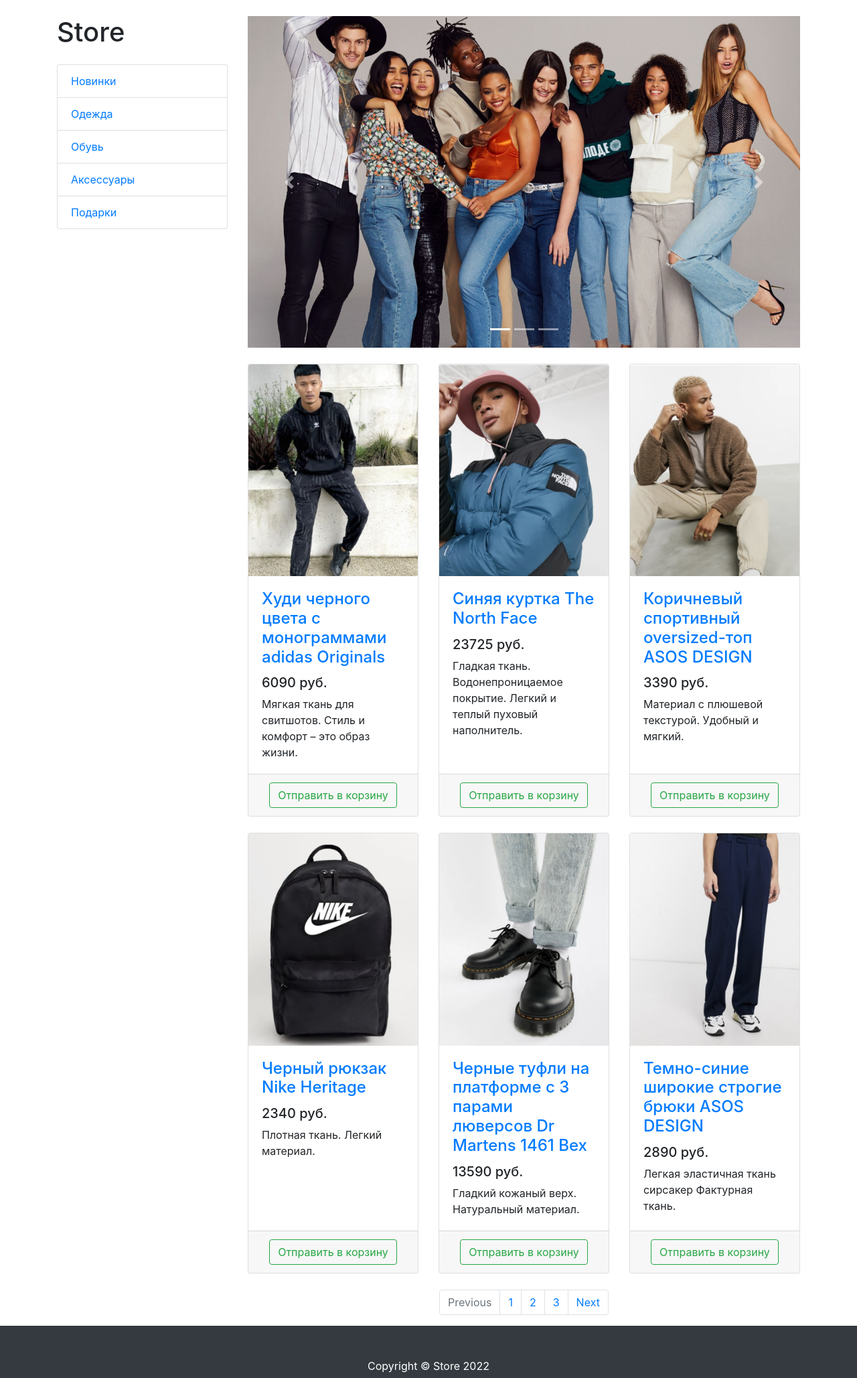
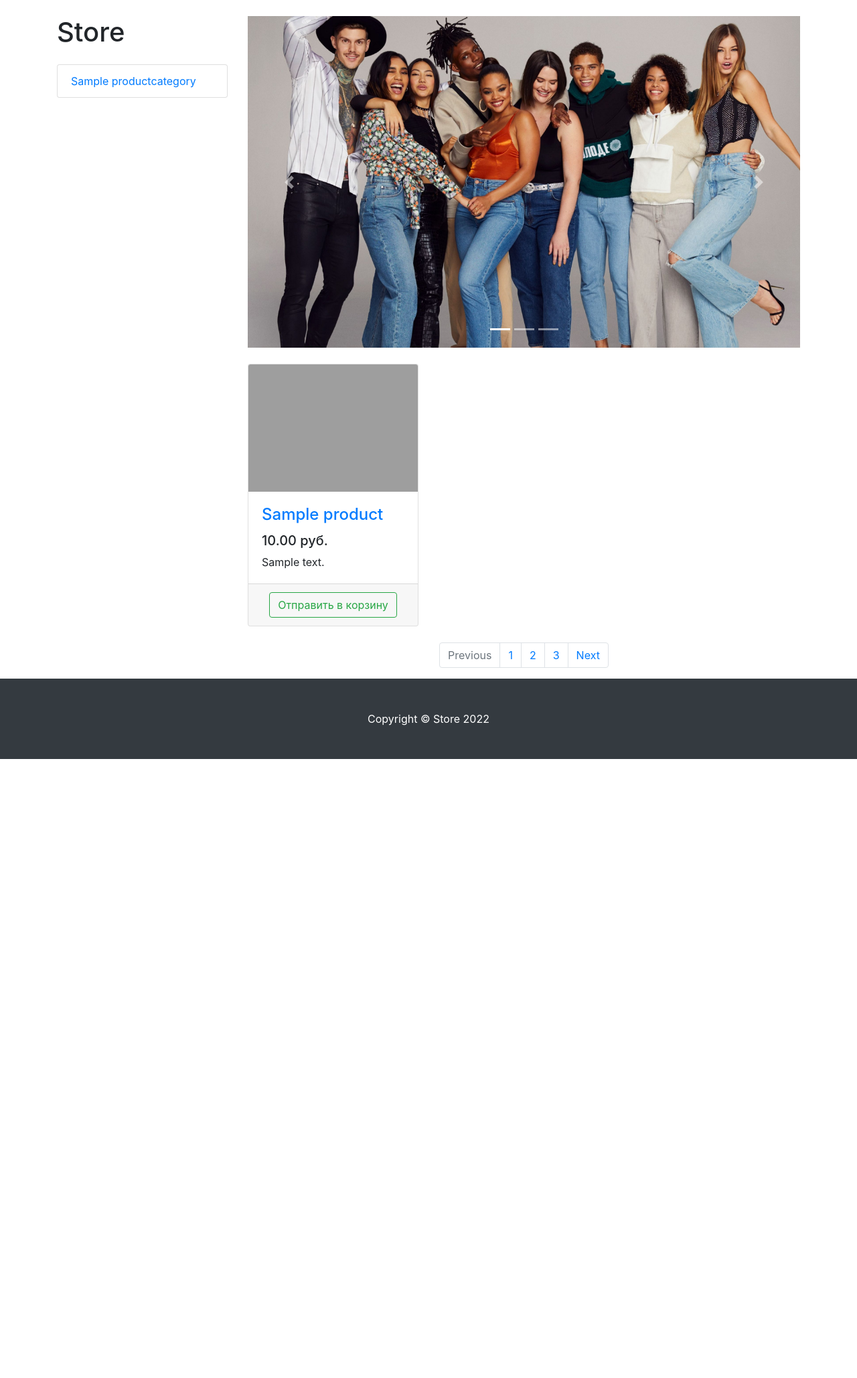
Before and after one commit to d-hurricane/stepik-django, a Django app: page /products/ in a window 1280 px wide. Shown: the part 56-2113 px from the top of the page at 67% size. After the commit the page ends 1189 px from the top, so only its background shows below. Run offline with Django 3.2, Linux system fonts and the light colour scheme; tables that the repository leaves empty hold one stand-in row (values such as "Sample post"); some libraries are stand-ins or nearby versions; grey boxes are pictures that could not be loaded.

Commit message:
3.7 Работа с моделями в контроллерах и шаблонах
Использование данных БД для вывода категорий и товаров в каталоге.

```diff
--- a/store-server/store/products/templates/products/products.html
+++ b/store-server/store/products/templates/products/products.html
@@ -14,11 +14,9 @@
 
                 <h1 class="my-4">Store</h1>
                 <div class="list-group">
-                    <a href="#" class="list-group-item">Новинки</a>
-                    <a href="#" class="list-group-item">Одежда</a>
-                    <a href="#" class="list-group-item">Обувь</a>
-                    <a href="#" class="list-group-item">Аксессуары</a>
-                    <a href="#" class="list-group-item">Подарки</a>
+                    {% for category in categories %}
+                        <a href="#" class="list-group-item">{{ category.name }}</a>
+                    {% endfor %}
                 </div>
 
             </div>
@@ -60,7 +58,7 @@
                         <div class="card h-100">
                             <a href="#">
                                 <img class="card-img-top"
-                                     src="{% static 'vendor/img/products' %}/{{ product.image }}"
+                                     src="..."
                                      alt="">
                             </a>
                             <div class="card-body">
--- a/store-server/store/products/views.py
+++ b/store-server/store/products/views.py
@@ -1,4 +1,5 @@
 from django.shortcuts import render
+from products.models import *
 
 
 def index(request):
@@ -11,43 +12,7 @@
 def products(request):
     context = {
         'title': 'Store - Каталог',
-        'products': [
-            {
-                'name': 'Худи черного цвета с монограммами adidas Originals',
-                'description': 'Мягкая ткань для свитшотов. Стиль и комфорт – это образ жизни.',
-                'price': 6090,
-                'image': 'Adidas-hoodie.png',
-            },
-            {
-                'name': 'Синяя куртка The North Face',
-                'description': 'Гладкая ткань. Водонепроницаемое покрытие. Легкий и теплый пуховый наполнитель.',
-                'price': 23_725,
-                'image': 'Blue-jacket-The-North-Face.png',
-            },
-            {
-                'name': 'Коричневый спортивный oversized-топ ASOS DESIGN',
-                'description': 'Материал с плюшевой текстурой. Удобный и мягкий.',
-                'price': 3_390,
-                'image': 'Brown-sports-oversized-top-ASOS-DESIGN.png',
-            },
-            {
-                'name': 'Черный рюкзак Nike Heritage',
-                'description': 'Плотная ткань. Легкий материал.',
-                'price': 2_340,
-                'image': 'Black-Nike-Heritage-backpack.png',
-            },
-            {
-                'name': 'Черные туфли на платформе с 3 парами люверсов Dr Martens 1461 Bex',
-                'description': 'Гладкий кожаный верх. Натуральный материал.',
-                'price': 13_590,
-                'image': 'Black-Dr-Martens-shoes.png',
-            },
-            {
-                'name': 'Темно-синие широкие строгие брюки ASOS DESIGN',
-                'description': 'Легкая эластичная ткань сирсакер Фактурная ткань.',
-                'price': 2_890,
-                'image': 'Dark-blue-wide-leg-ASOs-DESIGN-trousers.png',
-            },
-        ],
+        'categories': ProductCategory.objects.all(),
+        'products': Product.objects.all(),
     }
     return render(request, 'products/products.html', context)
```
